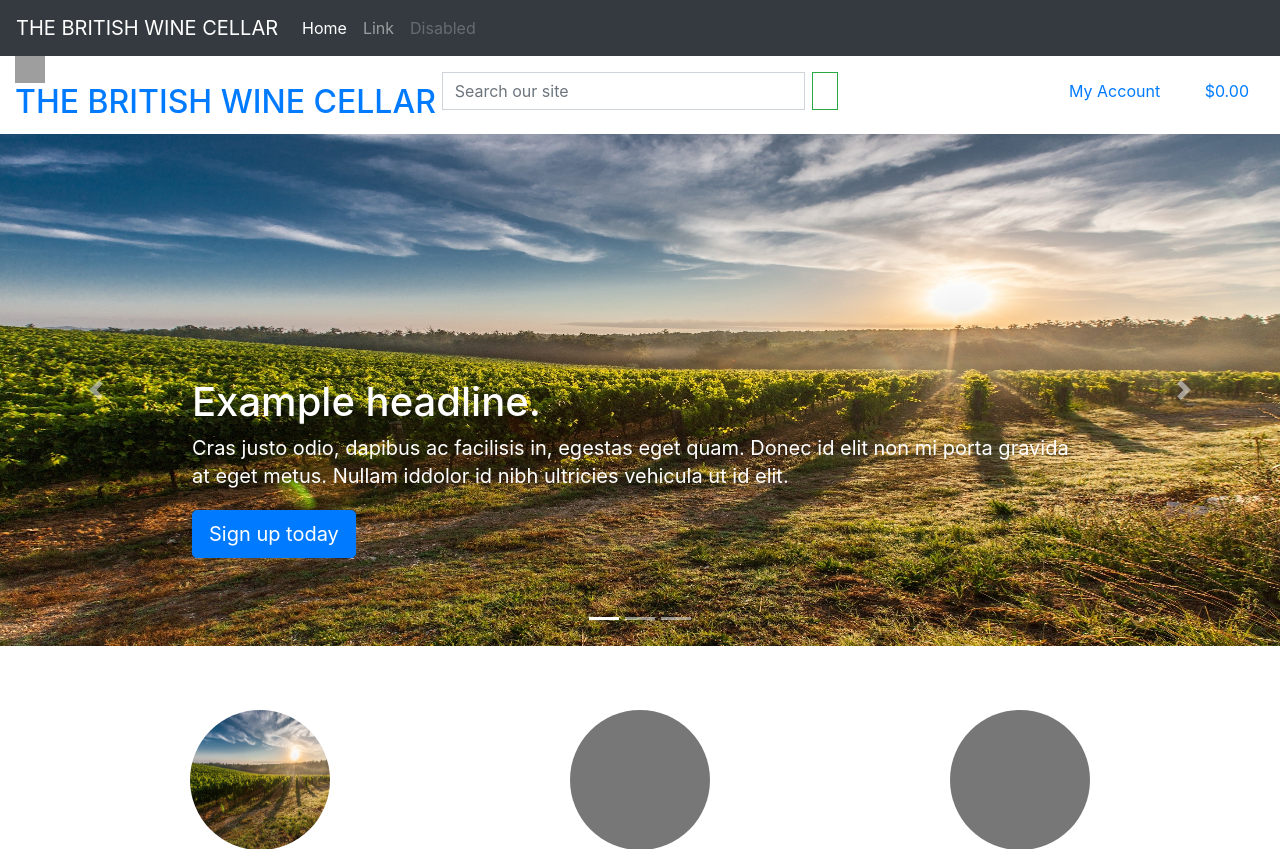
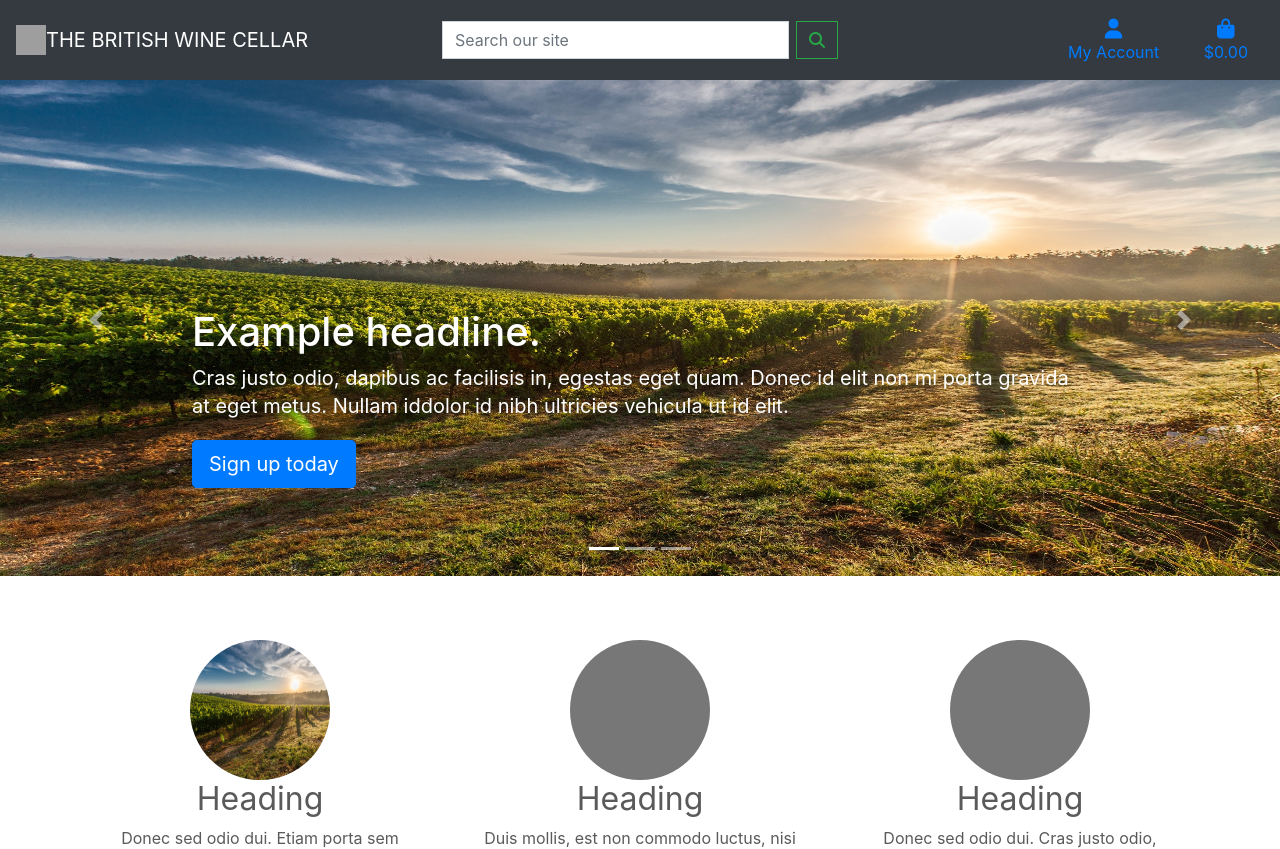
Before and after one commit to woodfordtim/the_british_wine_cellar_v2, a Django app: page / in a window 1280 px wide. Shown: the top 849 px of the page. Run offline with Django 3.2, Linux system fonts and the light colour scheme; some libraries are stand-ins or nearby versions; grey boxes are pictures that could not be loaded.

Commit message:
Add navbar

```diff
--- a/british_wine_cellar/urls.py
+++ b/british_wine_cellar/urls.py
@@ -15,9 +15,11 @@ Including another URLconf
 """
 from django.contrib import admin
 from django.urls import path, include
+from django.conf import settings
+from django.conf.urls.static import static
 
 urlpatterns = [
     path('admin/', admin.site.urls),
     path('accounts/', include('allauth.urls')),
     path('', include('home.urls')),
-]
+] + static(settings.MEDIA_URL, document_root=settings.MEDIA_ROOT)
--- /dev/null
+++ b/static/css/base.css
@@ -0,0 +1,4 @@
+body {
+    color: black;
+    font-family: lato;
+}
--- a/templates/base.html
+++ b/templates/base.html
@@ -18,6 +18,8 @@
 	{% block corecss %}
 	<link rel="stylesheet" href="https://stackpath.bootstrapcdn.com/bootstrap/4.5.2/css/bootstrap.min.css"
 		integrity="sha384-JcKb8q3iqJ61gNV9KGb8thSsNjpSL0n8PARn9HuZOnIxN0hoP+VmmDGMN5t9UJ0Z" crossorigin="anonymous" />
+    <link href="https://fonts.googleapis.com/css2?family=Nunito:ital,wght@0,200;0,300;0,400;1,200&display=swap" rel="stylesheet">
+    <link rel="stylesheet" href="{% static 'css/base.css' %">
 	<link rel="icon" href="../../../../favicon.ico" />
 	{% endblock %}
 
@@ -26,6 +28,7 @@
 	{% endblock %}
 
 	{% block corejs %}
+    <script src="https://kit.fontawesome.com/42e83549d7.js" crossorigin="anonymous"></script>
 	<script src="https://code.jquery.com/jquery-3.2.1.slim.min.js" integrity="sha384-KJ3o2DKtIkvYIK3UENzmM7KCkRr/rE9/Qpg6aAZGJwFDMVNA/GpGFF93hXpG5KkN" crossorigin="anonymous"></script>
     <script src="https://cdnjs.cloudflare.com/ajax/libs/popper.js/1.12.9/umd/popper.min.js" integrity="sha384-ApNbgh9B+Y1QKtv3Rn7W3mgPxhU9K/ScQsAP7hUibX39j7fakFPskvXusvfa0b4Q" crossorigin="anonymous"></script>
     <script src="https://maxcdn.bootstrapcdn.com/bootstrap/4.0.0/js/bootstrap.min.js" integrity="sha384-JZR6Spejh4U02d8jOt6vLEHfe/JQGiRRSQQxSfFWpi1MquVdAyjUar5+76PVCmYl" crossorigin="anonymous"></script>
@@ -40,12 +43,14 @@
     <body>
 
         <header class="container-fluid">
-        <div class="row">
+            <div class="row navbar navbar-expand-md navbar-dark fixed-top bg-dark">
                 <div class="col-12 col-lg-4 my-auto py-1 py-lg-0 text-center text-lg-left">
                     <a class="navbar-brand" href="{% url 'home' %}">
-                    <img src="/docs/4.5/assets/brand/bootstrap-solid.svg" width="30" height="30" class="d-inline-block align-top" alt="" loading="lazy">
-                        <h2>THE BRITISH WINE CELLAR</h2>
+                        <img src="/docs/4.5/assets/brand/bootstrap-solid.svg" width="30" height="30" class="d-inline-block align-top" alt="" loading="lazy">THE BRITISH WINE CELLAR
                     </a>
+                    <button class="navbar-toggler" type="button" data-toggle="collapse" data-target="#navbarCollapse" aria-controls="navbarCollapse" aria-expanded="false" aria-label="Toggle navigation">
+                        <span class="navbar-toggler-icon"></span>
+                    </button>
                 </div>
                 <div class="col-12 col-lg-4 my-auto py-1 py-lg-0">
                     <form class="form-inline mt-2 mt-md-0 rounded-0" method="GET" action="">
@@ -99,34 +104,17 @@
                         </li>
                     </ul>
                 </div>
-
             </div>
-
-            <nav class="navbar navbar-expand-md navbar-dark fixed-top bg-dark">
-                <a class="navbar-brand" href="{% url 'home' %}">THE BRITISH WINE CELLAR</a>
-                <button class="navbar-toggler" type="button" data-toggle="collapse" data-target="#navbarCollapse" aria-controls="navbarCollapse" aria-expanded="false" aria-label="Toggle navigation">
+            <div class="row bg-white">
+                <nav class="navbar navbar-expand-lg navbar-light w-100">
+                    <button class="navbar-toggler" type="button" data-toggle="collapse" data-target="#main-nav"
+                        aria-controls="main-nav" aria-expanded="false" aria-label="Toggle navigation">
                         <span class="navbar-toggler-icon"></span>
                     </button>
-
-                <div class="collapse navbar-collapse" id="navbarCollapse">
-                    <ul class="navbar-nav mr-auto">
-                        <li class="nav-item active">
-                            <a class="nav-link" href="#">Home <span class="sr-only">(current)</span></a>
-                        </li>
-                        <li class="nav-item">
-                            <a class="nav-link" href="#">Link</a>
-                        </li>
-                        <li class="nav-item">
-                            <a class="nav-link disabled" href="#">Disabled</a>
-                        </li>
-                    </ul>
-
-
-
-
+                    {% include 'includes/mobile-top-header.html' %}
+                    {% include 'includes/main-nav.html' %}
+                </nav>
             </div>
-            </nav>
-
         </header>
 
         {% if messages %}
```
Also changed, not shown: templates/includes/main-nav.html (added), templates/includes/mobile-top-header.html (added), templates/index-blog.html (renamed from templates/index.html), templates/index-carousel.html (renamed from templates/index-copy.html). Lines whose indentation alone changed are shown as unchanged.
